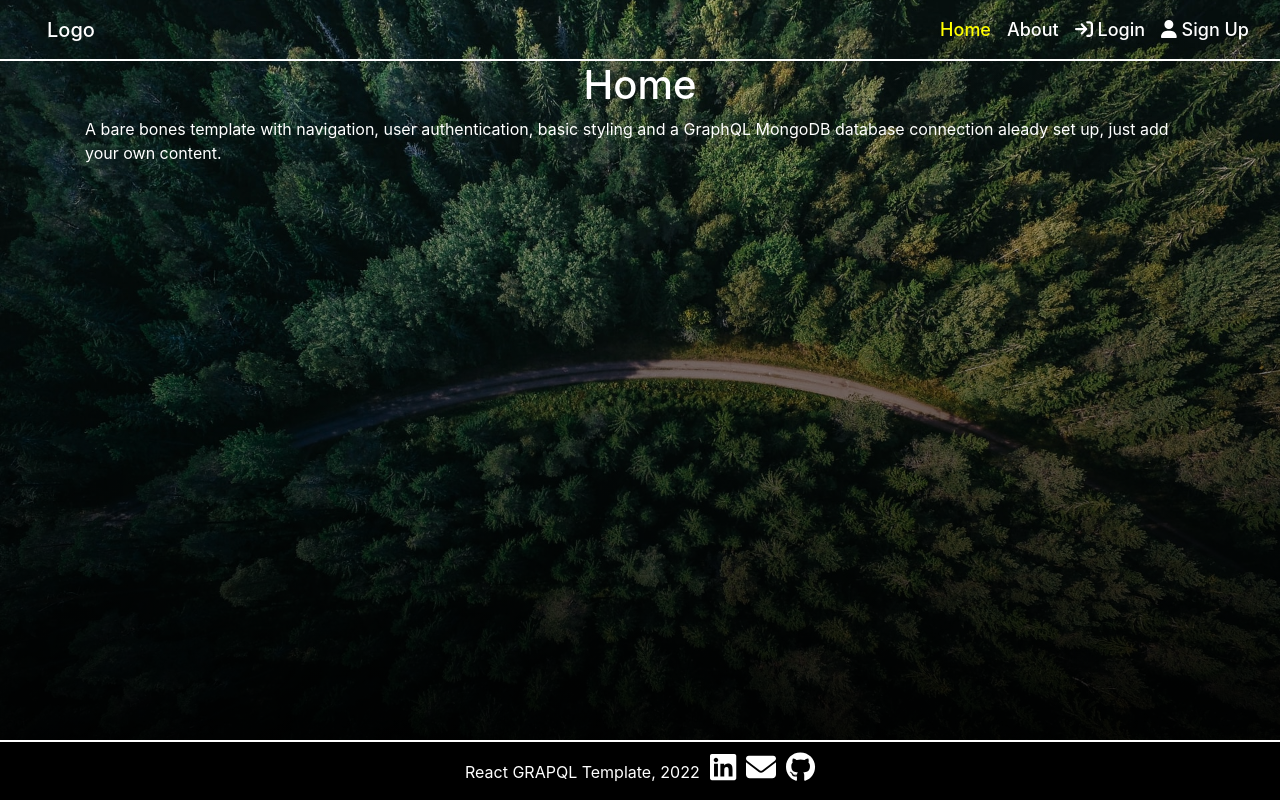
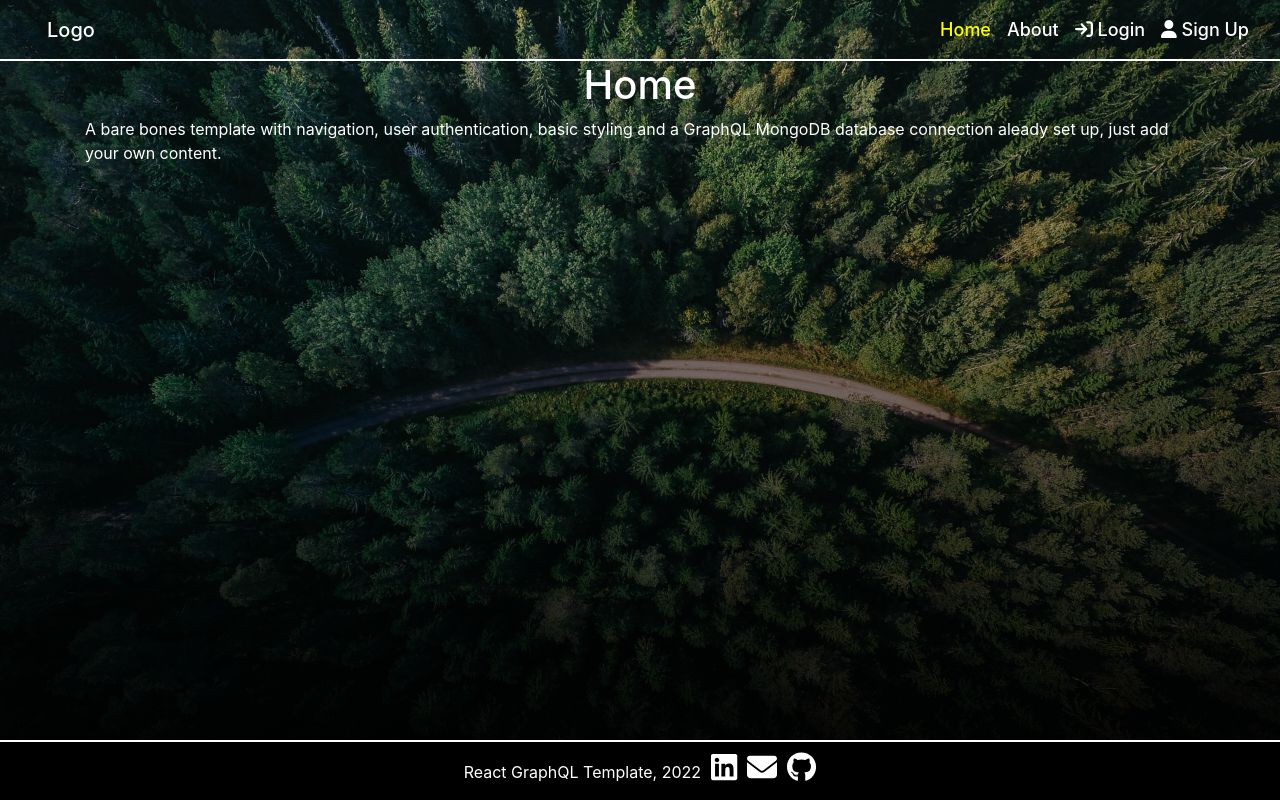
Before and after one commit to HobbaZ/React-Graphql-Template, a React (Create React App) app in the folder client/: page / in a window 1280 px wide. Built offline with nearby package versions, Linux system fonts and the light colour scheme.

Commit message:
Fixed typo in footer

```diff
--- a/client/src/components/Footer.js
+++ b/client/src/components/Footer.js
@@ -16,7 +16,7 @@ return (
   <>
   <Container className='text-center' fluid>
   <footer className=' fixed-bottom text-center'>
-      <p>React GRAPQL Template, {year()}
+      <p>React GraphQL Template, {year()}
 
           <a href="https://www.linkedin.com/in/zachary-hobba-52aaa182/"><FontAwesomeIcon className='icon' icon={faLinkedin} /></a>
           <a href="mailto:zachobba@gmail.com"><FontAwesomeIcon className='icon' icon={faEnvelope} /></a>
```
